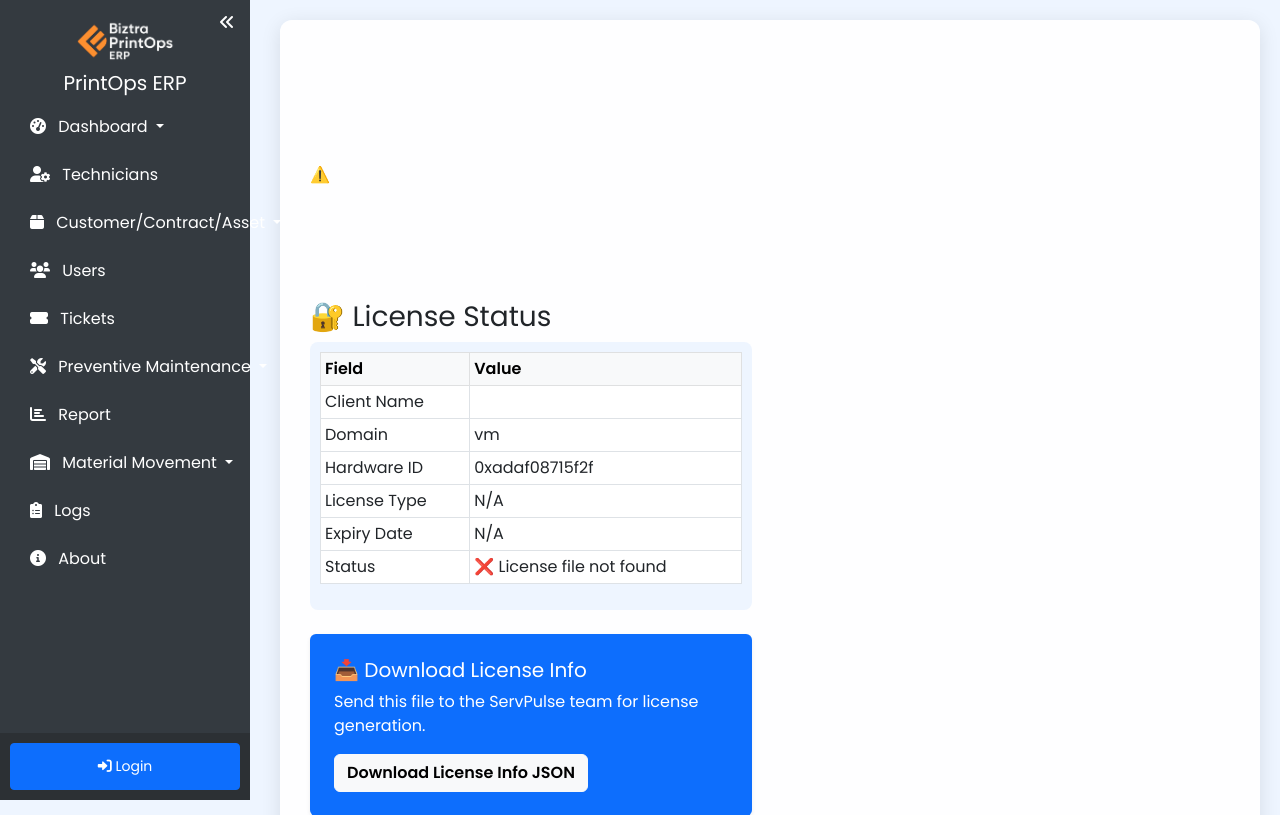
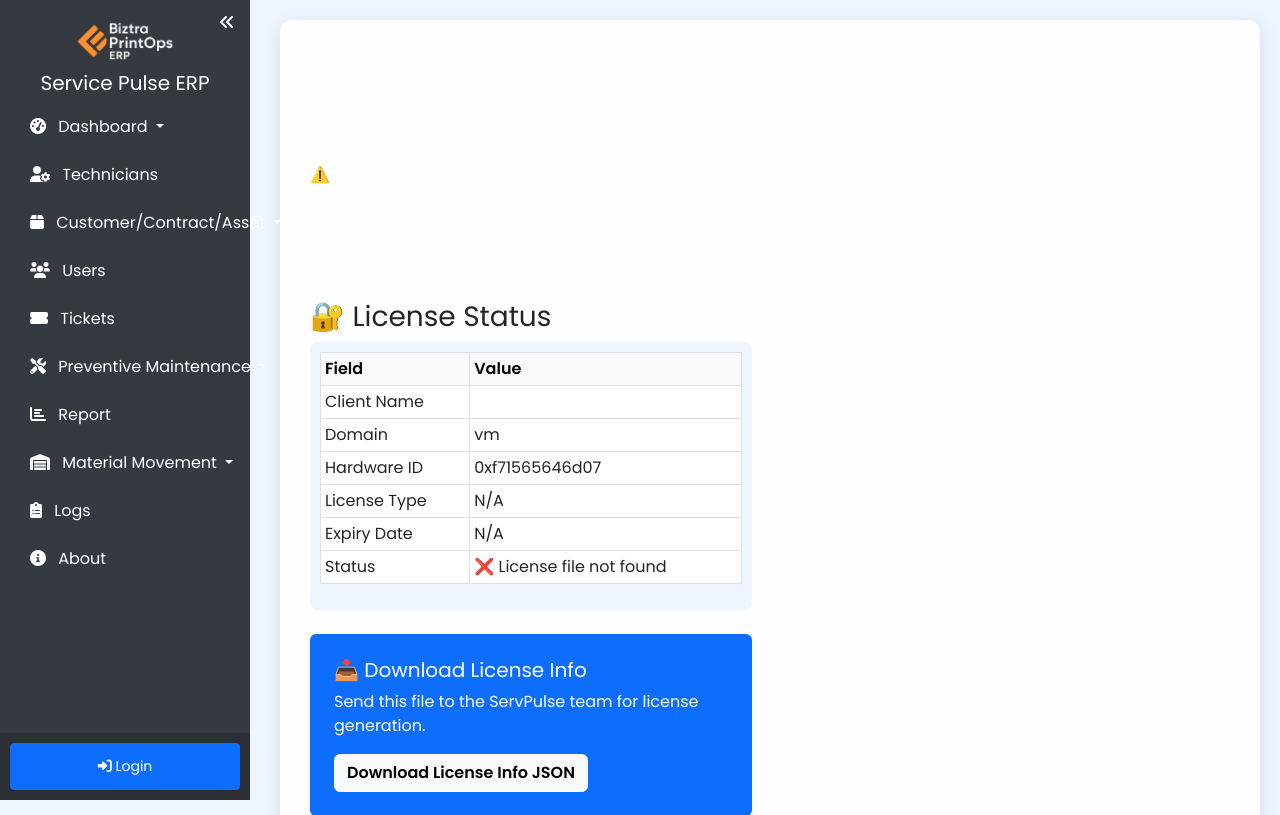
Before and after one commit to dev-saifar/servicepulse, a Flask app: page /about/about in a window 1280 px wide. Shown: the top 815 px of the page. Run offline with Flask 3, Linux system fonts and the light colour scheme; data that the repository does not hold is empty; parts of the project's set-up code (start-up, migrations or seed data) failed here and were passed over.

Commit message:
adding settings

```diff
--- a/app/modules/advance_report.py
+++ b/app/modules/advance_report.py
@@ -41,7 +41,7 @@
     from email.mime.base import MIMEBase
     from email import encoders
 
-    sender_email = Config.MAIL_USERNAME
+    sender_email = Config.MAIL_DEFAULT_SENDER
     receiver_email = report.email
     subject = f"📊 Scheduled Report: {report.report_type}"
 
--- a/app/modules/settings.py
+++ b/app/modules/settings.py
@@ -94,7 +94,7 @@
         msg = Message(
             subject="✅ SMTP Test Email",
             recipients=[test_email_address],
-            body="This is a test email from Biztra ERP SMTP settings.",
+            body="This is a test email from SERVICE PULSE ERP SMTP settings.",
         )
         mail.send(msg)
         flash(f"✅ Test email sent successfully to {test_email_address}.", "success")
--- a/app/templates/auth/forgot_password.html
+++ b/app/templates/auth/forgot_password.html
@@ -3,7 +3,7 @@
 <head>
     <meta charset="UTF-8">
     <meta name="viewport" content="width=device-width, initial-scale=1.0">
-    <title>Forgot Password - Biztra PrintOps</title>
+    <title>Forgot Password - Service Pulse Service Pulse</title>
     <style>
         body {
             font-family: 'Segoe UI', Tahoma, Geneva, Verdana, sans-serif;
--- a/app/templates/auth/login.html
+++ b/app/templates/auth/login.html
@@ -2,7 +2,7 @@
 <html lang="en">
 <head>
     <meta charset="UTF-8">
-    <title>Login | Biztra PrintOps ERP</title>
+    <title>Login | Service Pulse ERP</title>
     <link href="https://cdn.jsdelivr.net/npm/bootstrap@5.3.3/dist/css/bootstrap.min.css" rel="stylesheet">
     <style>
         body {
@@ -182,7 +182,7 @@
 
 <div class="glass-card">
     <img src="/static/logo_mfi.png" class="logo" alt="ServPulse">
-    <h2>Welcome to PrintOps ERP</h2>
+    <h2>Welcome to Service Pulse ERP</h2>
     <div class="tagline">Smart Service Management System</div>
     <form method="POST">
         <input type="text" name="username" class="form-control" placeholder="Username" required>
--- a/app/templates/base.html
+++ b/app/templates/base.html
@@ -3,7 +3,7 @@
 <head>
   <meta charset="UTF-8" />
   <meta name="viewport" content="width=device-width, initial-scale=1.0" />
-  <title>PrintOps</title>
+  <title>Service Pulse</title>
 
   <!-- Bootstrap 5.3 -->
   <link rel="stylesheet" href="https://cdn.jsdelivr.net/npm/bootstrap@5.3.0/dist/css/bootstrap.min.css" />
@@ -210,7 +210,7 @@
 
         <div class="text-center">
             <img src="{{ url_for('static', filename='logo_mfi.png') }}" alt="Serv-Pulse Logo" class="logo">
-            <h5 class="text-white">PrintOps ERP</h5>
+            <h5 class="text-white">Service Pulse ERP</h5>
         </div>
 
         <ul class="nav flex-column w-100">
```
Also changed, not shown: app/static/servpulse-logo - Copy.png (added), 6 other files.
